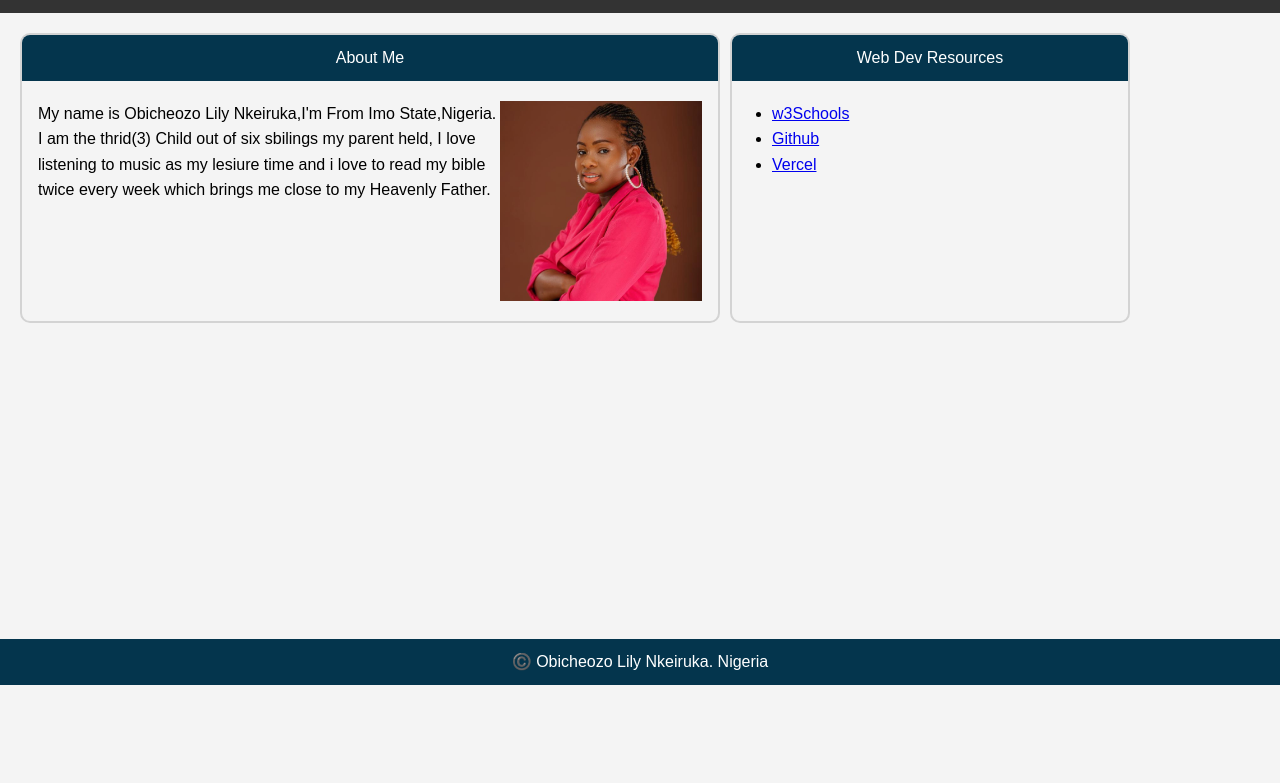
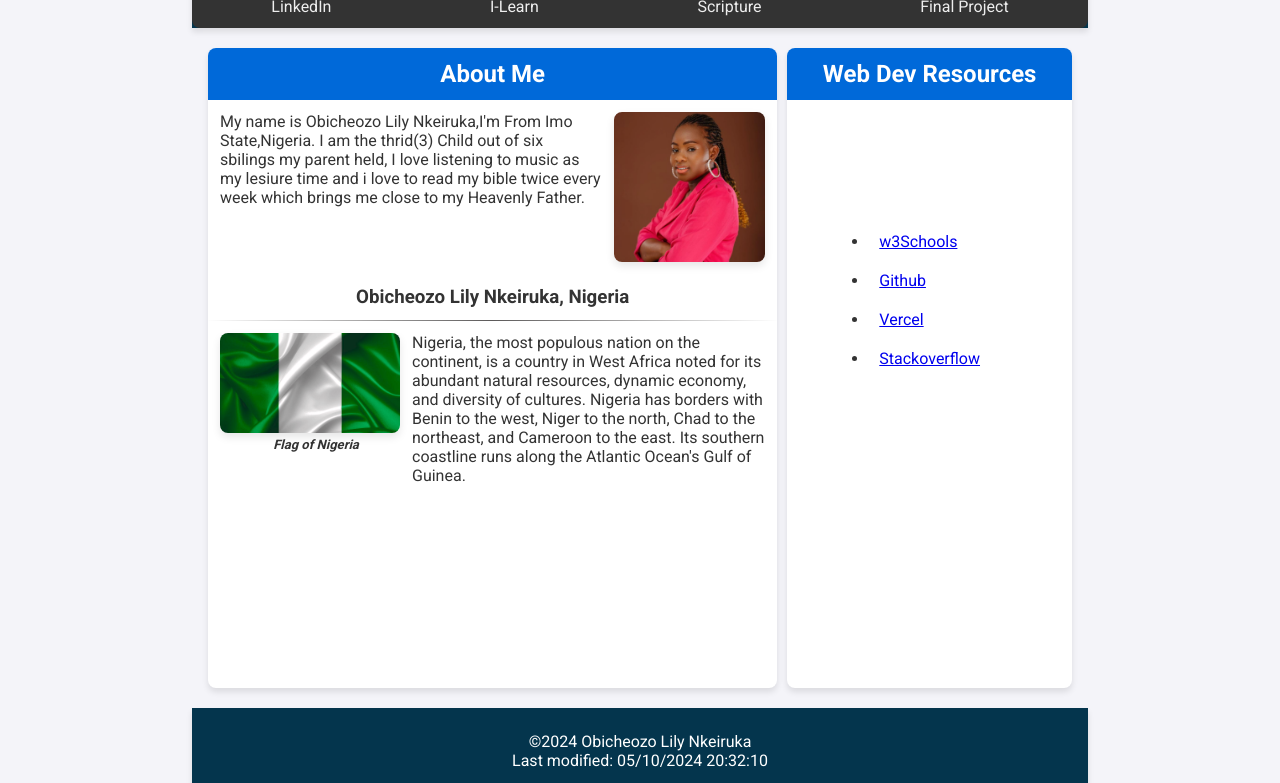
Before and after one commit to nobiaya/wdd131, a plain HTML site: page index.html in a window 1280 px wide. Shown: the part 115-898 px from the top of the page. Before the commit the page ends 800 px from the top, so only its background shows below. Drawn offline with nearby package versions, Linux system fonts and the light colour scheme.

Commit message:
made changes to my page

```diff
--- a/index.html
+++ b/index.html
@@ -1,76 +1,71 @@
+
 <!DOCTYPE html>
 <html lang="en">
 <head>
-    <meta charset="UTF-8" />
-    <meta name="viewport" content="width=device-width, initial-scale=1.0" />
-    <meta
-      name="description"
-      content="WDD 131 - Dynamic Web Fundamentals, Lily Obicheozo"
-    />
-    <link rel="stylesheet" href="./styles/base.css" />
-    <title>WDD 131 - Dynamic Web Fundamentals - Lily Obicheozo Nkeiruka</title>
-    <script src="https://cdn.jsdelivr.net/npm/dayjs/dayjs.min.js"></script>
-
+    <meta charset="UTF-8">
+    <meta name="viewport" content="width=device-width, initial-scale=1.0">
+    <meta name="description" content="WDD 131 - Dynamic Web Fundamentals, Lily Obicheozo"/>
+    <meta name="author" content="Obicheozo Lily Nkeiruka">
+    <title>WDD 131 - Dynamic Web Fundamentals - Obicheozo Lily Nkeiruka</title>
+    <link rel="stylesheet" href="styles/base.css">
+    <link href="https://fonts.googleapis.com/css2?family=Roboto:wght@400;700&display=swap" rel="stylesheet">
 </head>
 <body>
-    <header>
-      <p class="heading">
-        WDD 131 - Dynamic Web Fundamentals -
-        <span>Lily Obicheozo Nkeiruka</span>
-      </p>
-
+    <div class="parent">
+        <header class="header-contents">
+            <h1>WDD 131: Dynamic Web Fundamentals - <span id="span-h1">Obicheozo Lily Nkeiruka</span></h1>
             <nav>
-        <a href="https://www.linkedin.com/in/lily-promise-42b6518b" class="link">LinkedIn</a>
-        <a href="https://byui.instructure.com/." class="link">ILearn</a>
-        <a
-          href="https://www.churchofjesuschrist.org/study/scriptures"
-          class="link"
-          >Scripture</a
-        >
-        <a href="" class="">Final Project</a>
+                <ul class="navigation wrap" aria-label="Navigation menu">
+                    <li><a href="https://www.linkedin.com/in/lily-promise-42b6518b" aria-label="Visit Lily LinkedIn profile" target="_blank">LinkedIn</a></li>
+                    <li><a href=" https://byui.instructure.com" aria-label="Go to BYU-I's I-Learn platform" target="_blank">I-Learn</a></li>
+                    <li><a href="https://www.churchofjesuschrist.org/study/scriptures/nt/rev/21?lang=eng" aria-label="Read scripture from Revalation 21:3-4" target="_blank">Scripture</a></li>
+                    <li><a href="#" aria-label="View Lily final project" target="_blank">Final Project</a></li>
+                </ul>
             </nav>
         </header>
-
-    <main>
-      <section class="card card-one">
-        <div class="card-heading">About Me</div>
-        <div class="section-one card-wrapper">
-          <p class="">
-            My name is Obicheozo Lily Nkeiruka,I'm From Imo State,Nigeria.
+        <main class="main-content">
+            <section class="card">
+                <h2>About Me</h2>
+                <div class="card-content">
+                    <div class="about-me">
+                        <p>My name is Obicheozo Lily Nkeiruka,I'm From Imo State,Nigeria.
                           I am the thrid(3) Child out of six sbilings my parent held,
                           I love listening to music as my lesiure time and i love to read my bible twice every week
-            which brings me close to my Heavenly Father.
-          </p>
-          <img
-            class="profile-img"
-            src="images/Lily.jpeg"
-            alt=""
-          />
+                          which brings me close to my Heavenly Father.</p>
+                        <img src="images/Lily.jpeg" alt="Obicheozo Lily Nkeiruka">
+                    </div>
+                    <div class="card-name">
+                        <h3>Obicheozo Lily Nkeiruka, Nigeria</h3>
+                    </div>
+                    <div class="flag">
+                        <figure id="flag">
+                            <img src="images/nigeria-flag.jpg" alt="Country Flag">
+                            <figcaption>Flag of Nigeria</figcaption>
+                        </figure>
+                        <p>Nigeria, the most populous nation on the continent, is a country in West Africa noted for its abundant natural resources, dynamic economy, and diversity of cultures. Nigeria has borders with Benin to the west, Niger to the north, Chad to the northeast, and Cameroon to the east. Its southern coastline runs along the Atlantic Ocean's Gulf of Guinea.</p>
+                    </div>
                 </div>
             </section>
-
-      <section class="card card-two">
-        <div class="card-heading">Web Dev Resources</div>
-        <div class="card-wrapper">
-          <ul>
+            <section class="aside">
+                <div class="aside-content">
+                    <h2>Web Dev Resources</h2>
+                    <div class="aside-url">
+                        <ul aria-label="list of web development resources">
                           <li><a href="https://www.w3Schools.com">w3Schools</a></li>
                           <li><a href="https://www.github.com">Github</a></li>
                           <li><a href="https://www.vercel.app">Vercel</a></li>
+                          <li><a href="https://stackoverflow.com">Stackoverflow</a></li>
                         </ul>
+                    </div>
                 </div>
             </section>
         </main>
 
-    <footer>
-      <p class="">
-        ©️
-        <span class="current-year"></span>
-        Obicheozo Lily Nkeiruka. Nigeria
-      </p>
-      <p class="lastModified"></p>
+        <footer class="footer-contents">
+          <p>&copy;<span id="currentyear"></span> Obicheozo Lily Nkeiruka</p>
+          <p><span id="lastModified"></span></p>
       </footer>
-
-    <script src="./scripts/getdates.js"></script>
-
+    </div>
+    <script src="/script/getdates.js"></script>
 </body>
 </html>
--- /dev/null
+++ b/script/getdates.js
@@ -0,0 +1,20 @@
+// This displays the current year in footer
+const currentYearElement = document.getElementById("currentyear");
+currentYearElement.textContent = new Date().getFullYear();
+
+// This display the last modified date and time in DD/MM/YYYY HH:MM:SS format
+const lastModifiedElement = document.getElementById("lastModified");
+const lastModifiedDate = new Date(document.lastModified);
+
+// Date Formate DD/MM/YYYY
+const day = String(lastModifiedDate.getDate()).padStart(2, '0');
+const month = String(lastModifiedDate.getMonth() + 1).padStart(2, '0'); // Months are 0-indexed
+const year = lastModifiedDate.getFullYear();
+
+// Time Format HH:MM:SS
+const hours = String(lastModifiedDate.getHours()).padStart(2, '0');
+const minutes = String(lastModifiedDate.getMinutes()).padStart(2, '0');
+const seconds = String(lastModifiedDate.getSeconds()).padStart(2, '0');
+
+// This Combine date and time in desired format
+lastModifiedElement.textContent = `Last modified: ${day}/${month}/${year} ${hours}:${minutes}:${seconds}`;
--- a/styles/base.css
+++ b/styles/base.css
@@ -1,117 +1,228 @@
+
 * {
   margin: 0;
   padding: 0;
   box-sizing: border-box;
 }
-
 body {
-    font-family: Arial, sans-serif;
-    line-height: 1.6;
-    background-color: #f4f4f4;
+  font-family: "Roboto", sans-serif;
+  font-weight: 400;
+  font-style: normal;
+  background-color: #f4f4f9;
+  color: #333;
 }
 
-  /* Navigation styling */
-  nav {
-    display: flex;
-    justify-content: space-around;
-    background-color: #333;
-    padding: 1em;
+.parent {
+  margin: auto;
+  display: grid;
+  grid-template-rows: 1fr auto 1fr;
+  grid-row-gap: 20px;
+  max-width: 70vw;
 }
 
-  nav a {
+.header-contents {
+  display: flex;
+  flex-direction: column;
+  justify-content: space-between;
+  background-color: rgb(4, 53, 77);;
   color: #fff;
-    text-decoration: none;
-    padding: 6px 15px;
-    margin: 0 10px;
-    border-radius: 5px;
-    transition: background-color 0.3s ease;
-    font-size: 20px;
+  box-shadow: 0 4px 6px rgba(0, 0, 0, 0.1);
 }
 
-  /* Hover effect */
-  nav a:hover {
-    background-color: #555;
+.main-content {
+  margin: 0 1rem;
+  height: 80vh;
+  display: grid;
+  grid-template-columns: 4fr 2fr;
+  grid-column-gap: 10px;
 }
 
-  /* Center the main element and limit its width */
-
-
-  /* Use CSS Grid for card layout */
-  main {
-    display: flex;
-    grid-template-columns: repeat(auto-fill, minmax(300px, 1fr));
-    gap: 10px;
-    padding: 20px;
-  }
-
-  .section-one {
-    display: flex;
-  }
-
-  .profile-img {
-    max-width: 100%;
-    height: 200px;
-  }
-
-  .card {
-    border: 2px lightgrey solid;
+.footer-contents {
   text-align: center;
-    border-radius: 10px;
-    width: 100%;
-    text-align: left;
-    overflow: hidden;
-  }
-
-  .card-wrapper {
-    padding: 20px 16px;
+  color: white;
+  background-color: rgb(4, 53, 77);;;
+  padding: 1.5rem;
+  box-shadow: 0 4px 6px rgba(0, 0, 0, 0.1);
+  font-weight: 300;
 
 }
 
-  .card-one {
-    max-width: 700px;
+h1 {
+  font-family: "Roboto", sans-serif;
+  font-weight: 100;
+  font-style: normal;
+  color: #ffff;
+  text-align: center;
+  padding: 0.751rem;
+}
+#span-h1 {
+  color: #FFD3AC;
 }
 
-  .card-two {
-    max-width: 400px;
+.navigation {
+  list-style: none;
+  display: flex;
+  background-color: #333;
+  align-items: center;
+  border-radius: 0 0 8px 8px;
+  overflow: hidden;
+}
+.navigation li {
+  flex: 1 1 auto;
+}
+.navigation a {
+  display: block;
+  color: #eee;
+  padding: 0.75rem;
+  text-decoration: none;
+  text-align: center;
+  position: relative;
+  transition: color 0.3s ease;
+}
+.navigation a::before {
+  content: '';
+  position: absolute;
+  width: 100%;
+  height: 3px;
+  bottom: 0;
+  left: 0;
+  background-color: rgb(0, 255, 247);
+  visibility: hidden;
+  transform: scaleX(0);
+  transition: all 0.3s ease-in-out;
+}
+.navigation a:hover {
+  color: #fff;
+}
+.navigation a:hover::before {
+  visibility: visible;
+  transform: scaleX(1);
+}
+.wrap {
+  flex-wrap: wrap;
 }
 
-  .card-two .card-wrapper {
-    padding-left: 40px;
+p {
+  text-align: center;
 }
 
-  .card-heading {
-    background:  rgb(4, 53, 77);
+.aside, .card {
+  border-radius: 8px;
+  background-color: #fff;
+  box-shadow: 0 4px 6px rgba(0, 0, 0, 0.1);
+}
+.aside h2, .card h2 {
+  text-align: center;
+  background-color: #0069d9;
   color: white;
-    text-align: center;
-    padding: 10px 0;
+  padding: 0.75rem;
+  border-radius: 8px 8px 0 0;
+  white-space: nowrap;
+
 }
 
-  /* Footer styling */
-  footer {
-    text-align: center;
-    margin-top: 20px;
-    padding: 10px;
-    background-color:rgb(4, 53, 77);
-    color: #fff;
-    position: fixed;
-    bottom: 0;
-    left: 0;
-    width: 100%;
+.aside-url {
+  display: flex;
+  justify-content: center;
+  align-items: center;
+  height: 50vh;
 }
 
-  .heading {
-    font-size: 20px;
-    text-align: center;
-    padding: 10px 0;
-    font-weight: bold;
-    color: white;
-    background-color: rgb(4, 53, 77);
+.aside-url ul {
+  padding: 0;
+  margin: 0;
 }
 
-  .heading span {
-    color: yellow;
+.aside-url li {
+  margin: 0 10px;
+  padding: 10px;
 }
 
-  .lastModified  {
-    color: wheat;
+.card-content {
+  display: grid;
+  grid-template-rows: auto auto auto;
 }
+
+.card-name {
+  text-align: center;
+  border-bottom: 1px solid #5c5a5a;
+  border-image: linear-gradient(to right, transparent, #5c5a5a, transparent) 1 100%;
+  border-image-slice: 1;
+}
+
+.about-me, .flag {
+  display: flex;
+  margin: 0.75rem;
+}
+
+h3 {
+  padding: 0.75rem;
+}
+
+img {
+  border-radius: 8px;
+  box-shadow: 0 4px 8px rgba(0, 0, 0, 0.1);
+  border: none;
+}
+
+.about-me img {
+  height: 150px;
+  width: auto;
+  justify-content: flex-end;
+  margin-left: 0.75rem;
+}
+.flag img {
+  height: 100px;
+  width: auto;
+  justify-content: flex-start;
+  margin-right: 0.75rem;
+}
+
+.about-me p, .flag p {
+  text-align: left;
+}
+
+#flag figcaption {
+  text-align: center;
+  font-size: small;
+  font-style: italic;
+  font-weight: bold;
+
+}
+
+@media (max-width: 768px) {
+  .parent {
+      max-width: 90vw;
+  }
+
+  .main-content {
+      grid-template-columns: 1fr;
+      height: auto;
+
+  }
+
+  .about-me, .flag {
+
+      flex-direction: column;
+      align-items: center;
+      justify-content: center;
+
+  }
+
+  .about-me img, .flag img {
+      min-width: 40vw;
+      max-width: 50vw;
+      height: auto;
+      margin: 0.75rem auto 0.75rem;
+
+  }
+
+  .about-me p, .flag p {
+      text-align: center;
+  }
+
+  .flag P {
+      padding-top: 0.7rem;
+  }
+
+}
```
Also changed, not shown: script/temples.js (+0 -8 lines), temples.html (+10 -11 lines), images/nigeria-flag.jpg (added). Lines whose indentation alone changed are shown as unchanged.
